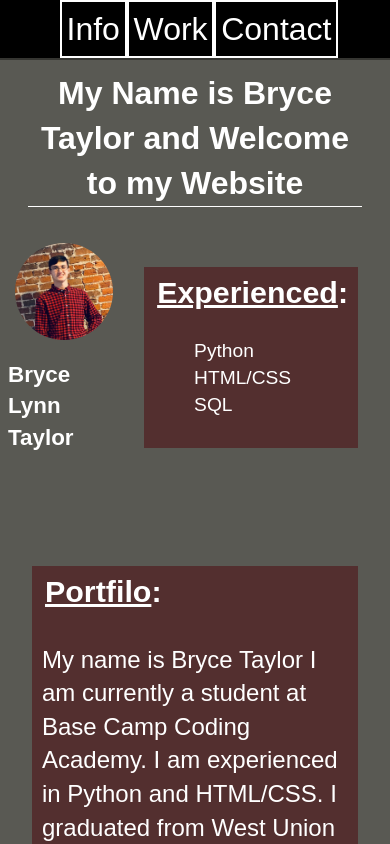
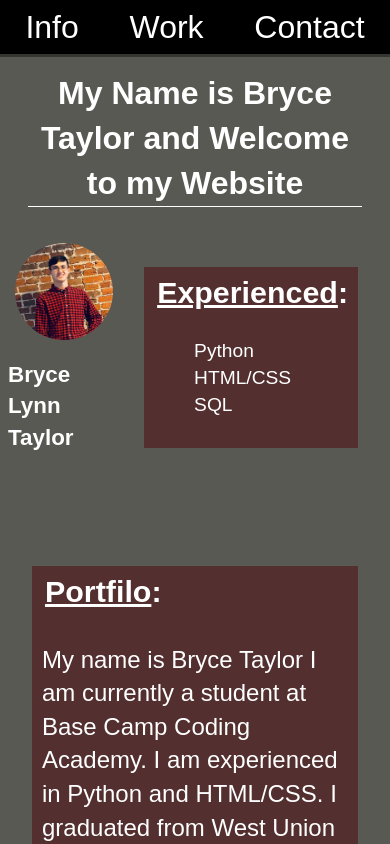
Before and after one commit to Bryce-Taylor/Bryce-Taylor.github.io, a plain HTML site: page index.html in a window 390 px wide. Shown: the top 844 px of the page. Drawn offline with Linux system fonts and the light colour scheme.

Commit message:
Fix Nav Bar

```diff
--- a/index.css
+++ b/index.css
@@ -40,41 +40,38 @@ img {
     max-width: 100vw;
 }
 
-.nav {
+nav {
     display: flex;
-    justify-content: flex-end;
+    justify-content: space-around;
     position: fixed;
     top: 0;
     left: 0;
     width: 100%;
     background: black;
-    box-shadow: 0 2px 0 rgba(0, 0, 0, 0.4);
+    box-shadow: 0 3px 0 rgba(0, 0, 0, 0.4);
     z-index: 10;
 }
 
-.nav-list {
+nav {
     display: flex;
-    margin: 0;
     margin-right: 2rem;
 }
 
 @media (max-width: 1050px) {
-    .nav {
-        justify-content: center;
-    }
-    .nav-list {
-        margin: 0 1rem;
-        margin-right:3rem;
+    nav {
+        display: flex;
+        justify-content: space-around;
+        margin-right:2rem;
     }
 }
 
-.nav-list a {
+nav a {
     display: block;
     font-size: 2.0rem;
     padding: 0.3rem;
 }
 
-.nav-list a:hover {
+nav a:hover {
     background: rgba(78, 184, 233, 0.774);
 }
 
@@ -110,14 +107,7 @@ img {
     border-radius: 100%;
 }
 
-.box {
-    display: inline-flex;
-    flex-direction: column;
-    align-items: start;
-    justify-content: start;
-    border: 2px solid rgb(255, 255, 255);
-    flex-basis: content;
-}
+
 
 .title_box {
     border: #ffffff00 10px double;
--- a/index.html
+++ b/index.html
@@ -7,18 +7,10 @@
 <!-- START NAV BAR -->
 
 <body>
-    <nav id="navbar" class="nav">
-        <ul class="nav-list">
-            <li>
-                <a href="#info" class="box">Info</a>
-            </li>
-            <li>
-                <a href="#projects" class="box">Work</a>
-            </li>
-            <li>
-                <a href="#contact" class="box">Contact</a>
-            </li>
-        </ul>
+    <nav id="navbar">
+        <a href="#info">Info</a>
+        <a href="#projects">Work</a>
+        <a href="#contact">Contact</a>
     </nav>
     <!-- END NAV BAR -->
     <!-- START WELCOME TITLE-->
```
